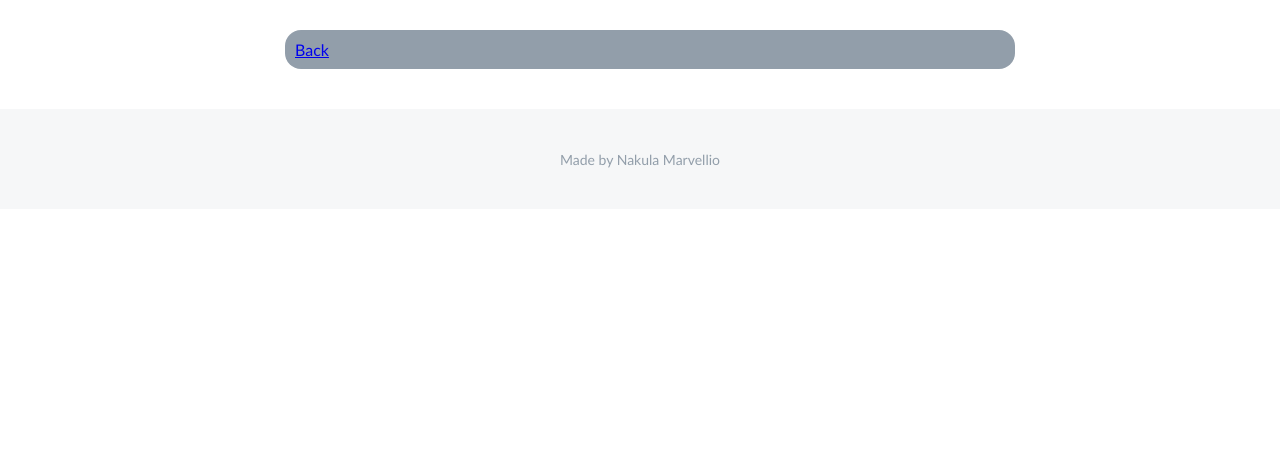
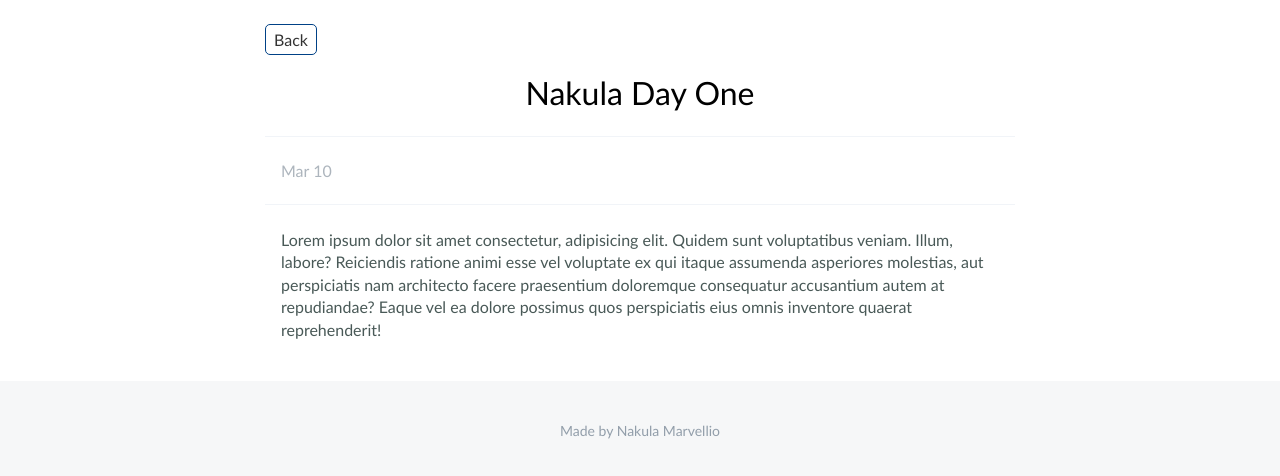
Before and after one commit to Naku-Ma/blogApp, a plain HTML site: page post.html in a window 1280 px wide. Shown: the part 352-828 px from the top of the page. Before the commit the page ends 800 px from the top, so only its background shows below. Drawn offline with Linux system fonts and the light colour scheme.

Commit message:
ADD: Post HTML & Styling

```diff
--- a/post.css
+++ b/post.css
@@ -1,13 +1,25 @@
 /* ADD styling for all of the divs in post.html to match  */
 
 #individual-post-title {
-
+  text-align: center;
+  font-size: 2em;
+  padding-top: 24px;
+  padding-bottom: 24px;
 }
 
 #individual-post-date {
-
+  padding-top: 24px;
+  padding-bottom: 24px;
+  border-top: 1px solid #f1f4f8;
+  border-bottom: 1px solid #f1f4f8;
+  padding-left: 16px;
+  color: #adb5bd;
 }
 
 #individual-post-content {
-
+  padding-top: 24px;
+  padding-left: 16px;
+  padding-right: 16px;
+  color: #495957;
+  line-height: 1.4;
 }
--- a/post.html
+++ b/post.html
@@ -17,10 +17,23 @@
           <div class="navigation">
             <a href="index.html">Back</a>
           </div>
-          <div class="post-container"></div>
-          <!-- TODO: Add div class "navigation" to link back to home page HINT: make it a link -->
-          <!-- TODO: Stylize navigation in style.css -->
-          <!-- TODO: Add all divs for post title, post, date, post content based on ids in post.css   -->
+          <div class="post-container">
+            <!-- TODO: Add div class "navigation" to link back to home page HINT: make it a link -->
+            <!-- TODO: Stylize navigation in style.css -->
+            <!-- TODO: Add all divs for post title, post, date, post content based on ids in post.css   -->
+
+            <div id="individual-post-title">Nakula Day One</div>
+            <div id="individual-post-date">Mar 10</div>
+            <div id="individual-post-content">
+              Lorem ipsum dolor sit amet consectetur, adipisicing elit. Quidem
+              sunt voluptatibus veniam. Illum, labore? Reiciendis ratione animi
+              esse vel voluptate ex qui itaque assumenda asperiores molestias,
+              aut perspiciatis nam architecto facere praesentium doloremque
+              consequatur accusantium autem at repudiandae? Eaque vel ea dolore
+              possimus quos perspiciatis eius omnis inventore quaerat
+              reprehenderit!
+            </div>
+          </div>
         </div>
       </div>
       <footer>
--- a/style.css
+++ b/style.css
@@ -153,14 +153,12 @@ footer {
   transition: all 0.25s ease;
 }
 
-.navigation {
-  font-size: 16px;
-  color: #495057;
-  font-weight: 100;
-  background-color: #929eaa;
-  border-radius: 16px;
-  margin-left: 20px;
-  padding: 10px 10px;
+.navigation a {
+  text-decoration: none;
+  color: #333;
+  border: 1px solid #004186;
+  border-radius: 5px;
+  padding: 5px 8px;
   font-family: "Trebuchet MS", "Lucida Sans Unicode", "Lucida Grande",
     "Lucida Sans", Arial, sans-serif;
 }
```
